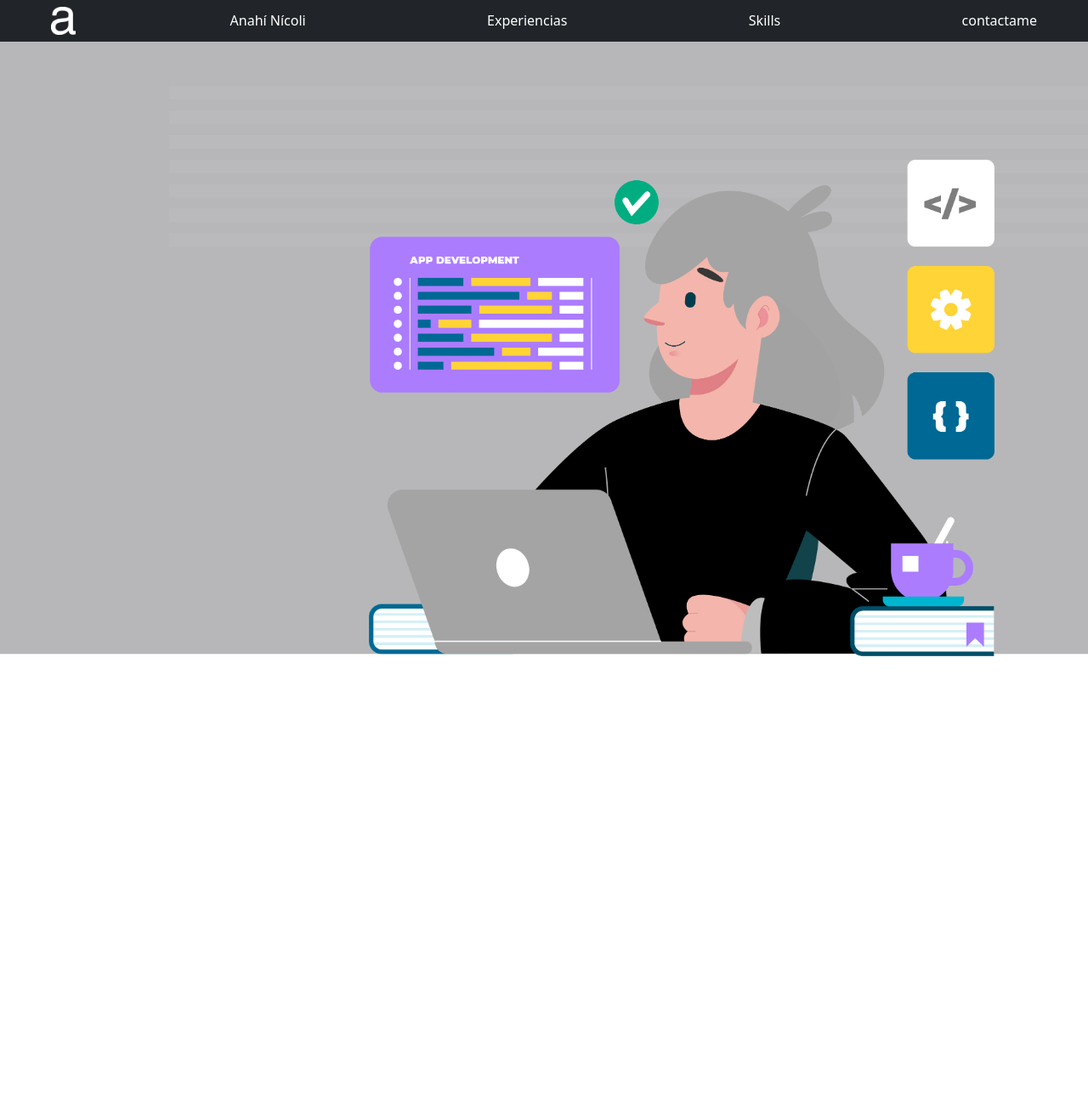
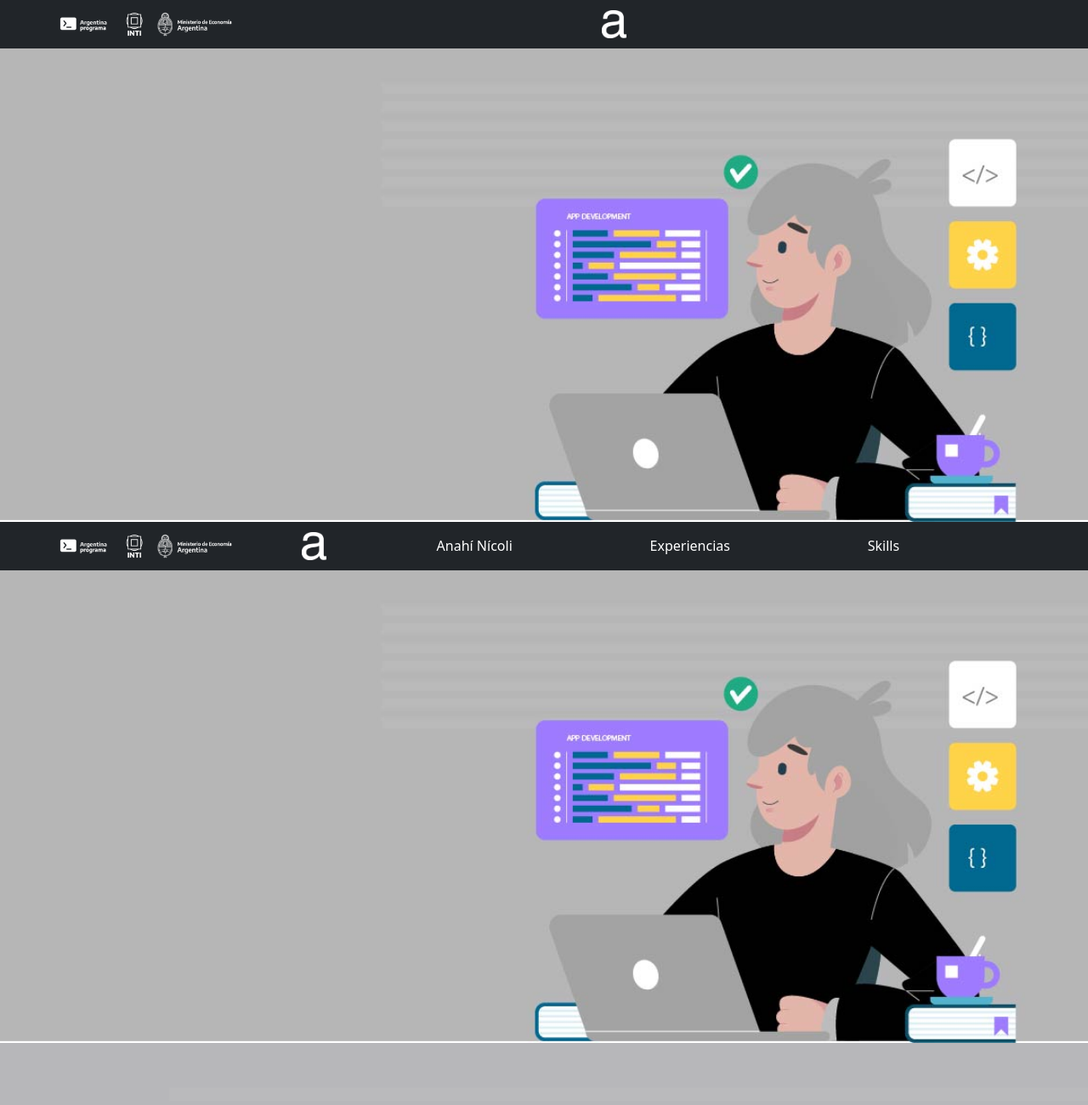
Before and after one commit to AnahiNicoli/Front-end, a plain HTML site: page index.html in a window 1280 px wide. Shown: the top 1300 px of the page at 85% size. Before the commit the page ends 800 px from the top, so only its background shows below. Drawn offline with nearby package versions, Linux system fonts and the light colour scheme.

Commit message:
anexo cambios

```diff
--- a/ani.css
+++ b/ani.css
@@ -23,3 +23,8 @@ img {
     padding-left: 2em;
     width: 5%;
 }
+
+.logoarg {
+    padding-left: 2em;
+    width: 20%;
+}
--- a/index.html
+++ b/index.html
@@ -43,11 +43,11 @@
             <nav class="navbar navbar-dark bg-dark">
                 <div class="container-fluid">
             <!--logo de mi marca, opciones de registro o ingreso como usuario y carro de compras-->
+            <img src="./img/logoArgProgr.png" class="logoarg" width="20px"></a>
             <img src="./img/A.png" class="logo" width="20px"></a>
-            <a href="./about.html" id="menu" class="menu">Anahí Nícoli</a>
-            <a href="./exp.html" id="menu"class="menu">Experiencias</a>
-            <a href="./skills.html" id="menu" class="menu">Skills</a>
-            <a href="./contacto.html" id="menu" class="menu">contactame</a>
+
+            <a href="./contacto.html" id="menu" class="menu" >  </a>
+
 
         </div>
         </nav>
@@ -62,18 +62,46 @@
 
 <section id="Anahi">
     <div>
+        <img src="./img/4416625-2.jpg"></a>
+        <div id="barrafija">
+            <nav class="navbar navbar-dark bg-dark">
+                <div class="container-fluid">
+            <!--logo de mi marca, opciones de registro o ingreso como usuario y carro de compras-->
+            <img src="./img/logoArgProgr.png" class="logoarg" width="20px"></a>
+            <img src="./img/A.png" class="logo" width="20px"></a>
+            <a href="./about.html" id="menu" class="menu">Anahí Nícoli</a>
+            <a href="./exp.html" id="menu"class="menu">Experiencias</a>
+            <a href="./skills.html" id="menu" class="menu">Skills</a>
+            <a href="./contacto.html" id="menu" class="menu">  </a>
+
+        </div>
+        </nav>
+        </div>
+    </div>
+
+</section>
+
+
+<section id="Experiencia">
+    <div>
+        <img src="./img/4416625-2.jpg"></a>
+    </div>
+
+</section>
+
+<section id="Skills">
+    <div>
         <img src="./img/4416625.jpg"></a>
     </div>
 
 </section>
 
+<section id="Contactame">
+    <div>
+        <img src="./img/4416625.jpg"></a>
+    </div>
 
-
-
-
-
-
-
+</section>
 
 
 
```
Also changed, not shown: img/4416625-2.jpg (added), img/logoArgProgr.png (added), 1 other file.
